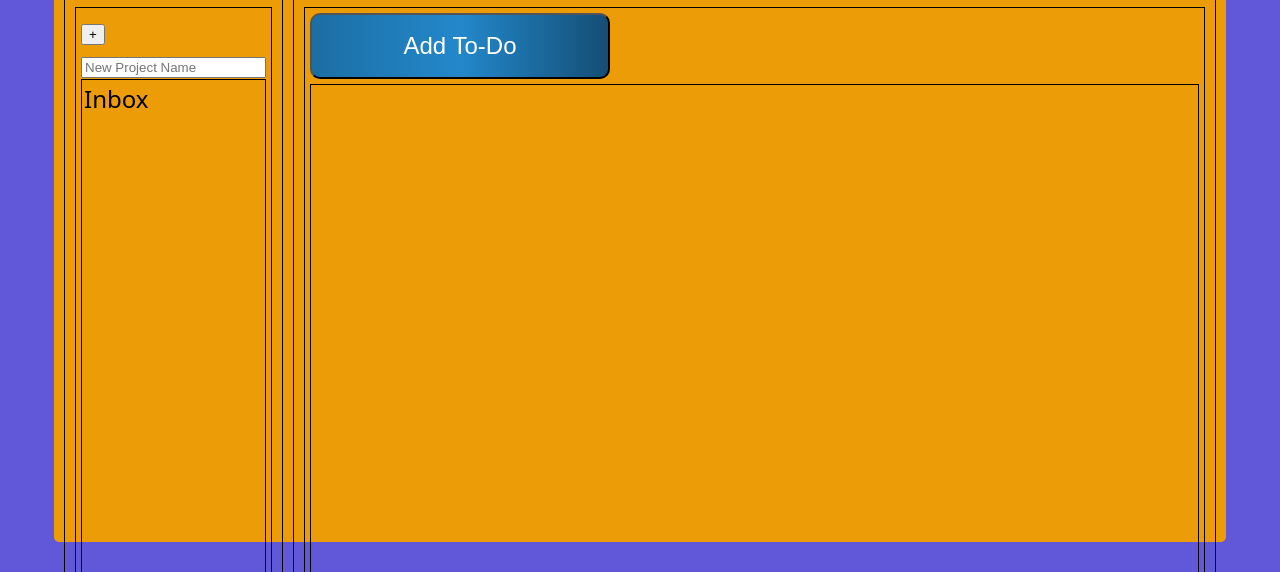
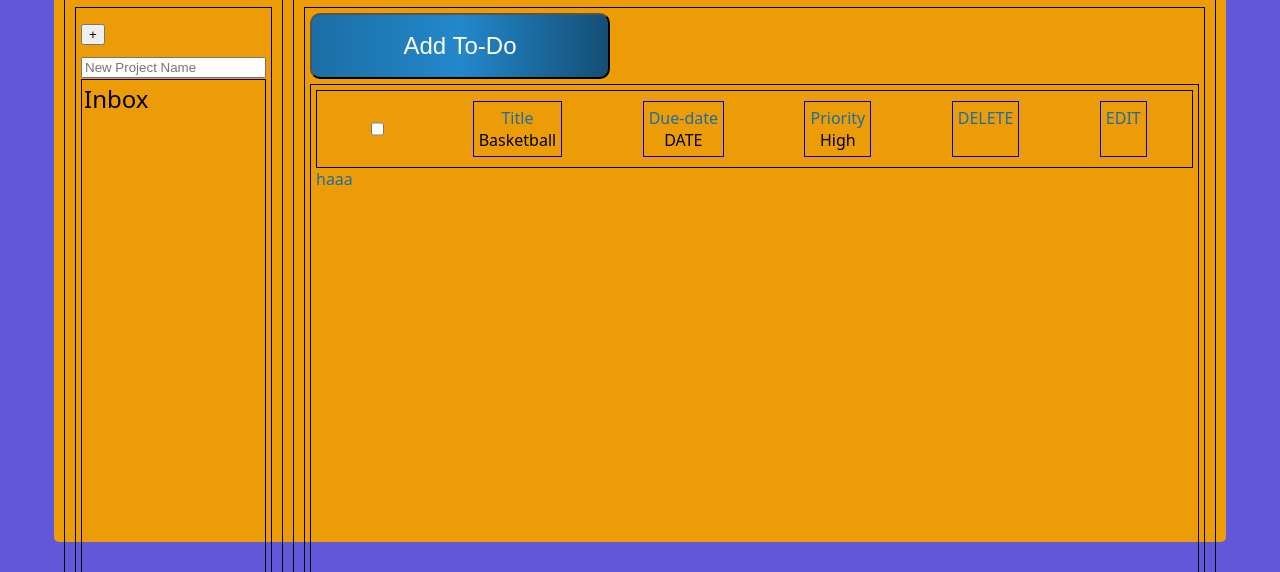
Before and after one commit to Mizaeron/todo-list, a website built with webpack: page src/template.html in a window 1280 px wide. Shown: the part 228-800 px from the top of the page. Built offline with nearby package versions, Linux system fonts and the light colour scheme.

Commit message:
Start creating factory for TD

```diff
--- a/src/index.js
+++ b/src/index.js
@@ -3,6 +3,7 @@ import {compareAsc, format} from "date-fns";
 import { addProject, defaultProject} from "./project-dom";
 import { deleteDefaultProject } from "./project";
 import { displayForm, closeForm } from "./to-do-dom";
+import { todoFactory } from "./to-do";
 
 format(new Date(1, 11, 2014), "dd-MM-yyyy");
 
@@ -11,3 +12,4 @@ defaultProject();
 deleteDefaultProject();
 displayForm();
 closeForm();
+todoFactory();
--- a/src/styles.css
+++ b/src/styles.css
@@ -106,7 +106,7 @@ background: #144E75; }
     border: 1px solid black;
     justify-content: space-around;
     padding: 5px;
-    display: none; /* temp */
+    display: flex; /* temp */
 }
 
 .new-todo > span {
--- /dev/null
+++ b/src/to-do.js
@@ -0,0 +1,22 @@
+const toDoList = document.querySelector(".to-do-list");
+const div = document.createElement("div");
+const span = document.createElement("span");
+const displayDiv = document.createElement("div");
+
+export function todoFactory(title) {
+    return {
+        title,
+        display() {
+            toDoList.append(div);
+            div.append(span);
+            span.append(displayDiv);
+            displayDiv.innerText = "haaa";
+        }
+    }
+}
+
+let firstTitle = todoFactory("football");
+
+firstTitle.display();
+
+console.log(displayDiv)
--- a/to-do.js
+++ /dev/null
@@ -1 +0,0 @@
-function
```
